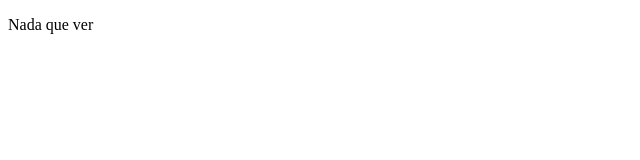
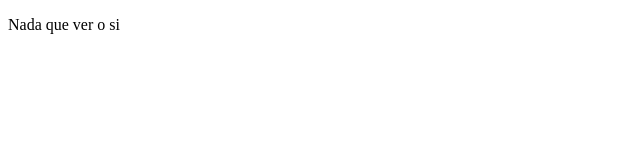
Before and after one commit to UltimateGenuine/firstProject, a plain HTML site: page index.html in a window 1280 px wide. Shown: the full height of the page, 0-640 px from the left. Drawn offline with Linux system fonts and the light colour scheme.

Commit message:
Cambios agregado O si

```diff
--- a/index.html
+++ b/index.html
@@ -7,6 +7,6 @@
     <title>Hola Mundo</title>
 </head>
 <body>
-    <p> Nada que ver</p>
+    <p> Nada que ver o si</p>
 </body>
 </html>
```
